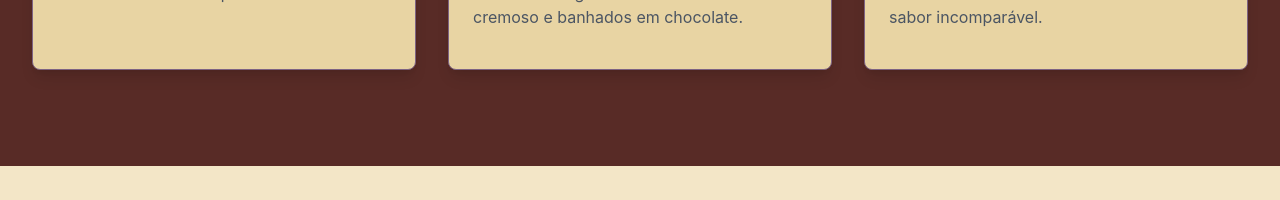
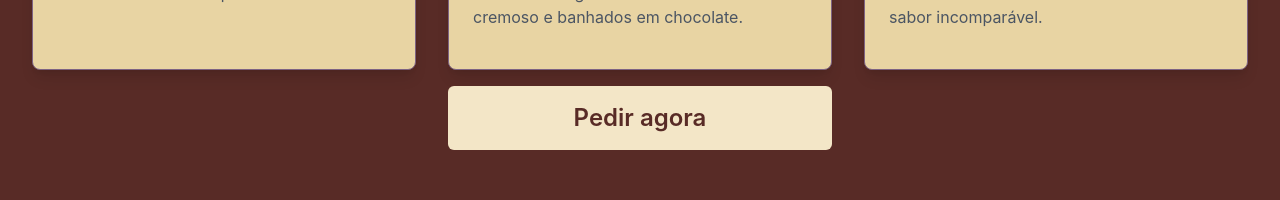
Before and after one commit to GuilhermeFon/a_camponesa, a Next.js app: page / in a window 1280 px wide. Shown: the part 2550-2750 px from the top of the page. Built offline with nearby package versions, Linux system fonts and the light colour scheme.

Commit message:
Navbar and Name to logo

```diff
--- a/src/app/globals.css
+++ b/src/app/globals.css
@@ -57,7 +57,7 @@
 
 /* Custom scrollbar */
 ::-webkit-scrollbar {
-  width: 8px;
+  width: 2px;
 }
 
 ::-webkit-scrollbar-track {
@@ -65,12 +65,12 @@
 }
 
 ::-webkit-scrollbar-thumb {
-  background: #d97706;
+  background: #471815;
   border-radius: 4px;
 }
 
 ::-webkit-scrollbar-thumb:hover {
-  background: #b45309;
+  background: #471815;
 }
 
 /* Smooth scrolling */
--- a/src/components/GallerySection/index.tsx
+++ b/src/components/GallerySection/index.tsx
@@ -5,7 +5,7 @@ import Natal01Image from "@/public/collections/Natal01.png";
 import Natal02Image from "@/public/collections/Natal02.png";
 import Namorados01Image from "@/public/collections/Namorados01.png";
 import Namorados02Image from "@/public/collections/Namorados02.png";
-
+import Button from "@/src/components/Button";
 
 const galleryImages = [
   Pascoa01Image,
@@ -25,7 +25,8 @@ export default function GallerySection() {
             Coleções
           </h2>
           <p className="text-xl text-gray-700">
-            "Para cada ocasião especial, uma coleção exclusiva de sabores feitos para encantar."
+            "Para cada ocasião especial, uma coleção exclusiva de sabores feitos
+            para encantar."
           </p>
         </div>
 
@@ -45,6 +46,16 @@ export default function GallerySection() {
             </div>
           ))}
         </div>
+        <div className="flex w-full justify-center items-center space-x-3">
+          <a
+            href="https://wa.me/5541984602341?text=Olá! Gostaria de saber mais sobre os produtos da Camponesa."
+            target="_blank"
+            rel="noopener noreferrer"
+            className="bg-[#582B26] hover:bg-[#471815] text-white font-semibold transition-colors px-4 mt-4 w-96 h-16 text-2xl text-center content-center rounded-md"
+          >
+            Quero algo especial
+          </a>
+        </div>
       </div>
     </section>
   );
--- a/src/components/Navigation/index.tsx
+++ b/src/components/Navigation/index.tsx
@@ -18,6 +18,11 @@ export default function Navigation() {
           width={60}
           height={53}
         />
+        <p>
+          <span className="text-camponesa-creme font-dancing-script text-2xl ml-2">
+            A Camponesa
+          </span>
+        </p>
         </div>
 
         {/* Desktop Navigation */}
--- a/src/components/ProductSection/index.tsx
+++ b/src/components/ProductSection/index.tsx
@@ -1,51 +1,50 @@
 import Image from "next/image";
-import {Button} from "@/src/components/ui/button";
-import {Card, CardContent} from "@/src/components/ui/card";
+import { Button } from "@/src/components/ui/button";
+import { Card, CardContent } from "@/src/components/ui/card";
 import BrowniesImage from "@/public/products/Brownies.png";
 import BoloTradicionalImage from "@/public/products/BoloTradicional.png";
 import AlfajoresImage from "@/public/products/Alfajores.png";
 import ChocolateQuenteImage from "@/public/products/ChocolateQuente.png";
 
-
-  const products = [
+const products = [
   {
     name: "Brownies",
     description:
       "Perfeitamente denso e fudgy por dentro, com uma casquinha crocante e irresistível por fora.",
-    image:
-      BrowniesImage,
+    image: BrowniesImage,
   },
   {
     name: "Bolos Tradicionais",
     description:
       "Bolos com gostinho de infância, feitos com ingredientes selecionados e muito carinho para o seu dia a dia.",
-    image:
-      BoloTradicionalImage,
+    image: BoloTradicionalImage,
   },
   {
     name: "Bolos Gourmet",
-    description: "Cada bolo criado com combinações de sabores e texturas inesquecíveis",
+    description:
+      "Cada bolo criado com combinações de sabores e texturas inesquecíveis",
     image:
       "https://images.pexels.com/photos/18613264/pexels-photo-18613264.jpeg?auto=compress&cs=tinysrgb&w=600",
   },
   {
     name: "Cookies Artesanais",
-    description: "Biscoitos recheados com generosas gotas de chocolate de alta qualidade.",
+    description:
+      "Biscoitos recheados com generosas gotas de chocolate de alta qualidade.",
     image:
       "https://images.pexels.com/photos/230325/pexels-photo-230325.jpeg?auto=compress&cs=tinysrgb&w=600",
   },
   {
     name: "Alfajores",
-    description: "Biscoitos leves e amanteigados, unidos por uma camada generosa de doce de leite cremoso e banhados em chocolate.",
-    image:
-      AlfajoresImage,
+    description:
+      "Biscoitos leves e amanteigados, unidos por uma camada generosa de doce de leite cremoso e banhados em chocolate.",
+    image: AlfajoresImage,
   },
   {
     name: "Chocolate Quente Cremoso",
-    description: "Feita com chocolate nobre derretido, resultando em uma textura aveludada e um sabor incomparável.",
-    image:
-      ChocolateQuenteImage,
-  }
+    description:
+      "Feita com chocolate nobre derretido, resultando em uma textura aveludada e um sabor incomparável.",
+    image: ChocolateQuenteImage,
+  },
 ];
 
 export default function ProductsSection() {
@@ -57,7 +56,8 @@ export default function ProductsSection() {
             Nossas Especialidades
           </h2>
           <p className="text-xl text-camponesa-creme-light max-w-3xl mx-auto">
-            "Cada producto é feito com carinho, utilizando métodos tradicionais e os melhores ingredientes."
+            "Cada producto é feito com carinho, utilizando métodos tradicionais
+            e os melhores ingredientes."
           </p>
         </div>
 
@@ -86,6 +86,16 @@ export default function ProductsSection() {
           ))}
         </div>
       </div>
+      <div className="flex w-full justify-center items-center space-x-3">
+        <a
+          href="https://wa.me/5541984602341?text=Olá! Gostaria de saber mais sobre os produtos da Camponesa."
+          target="_blank"
+          rel="noopener noreferrer"
+          className="bg-[#F3E6C7] hover:bg-[#E8D4A3] text-[#582B26] font-semibold transition-colors px-4 mt-4 w-96 h-16 text-2xl text-center content-center rounded-md"
+        >
+          Pedir agora
+        </a>
+      </div>
     </section>
   );
 }
```
